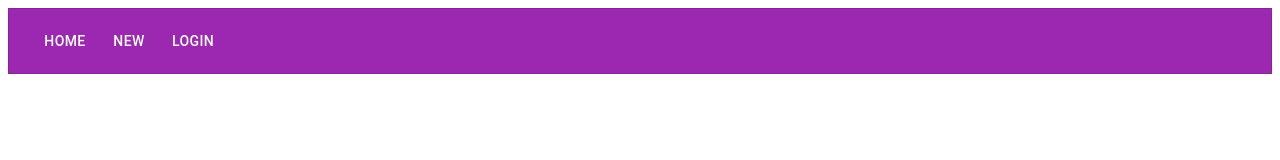
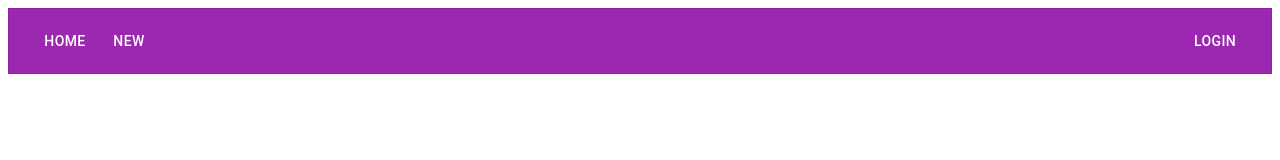
Before and after one commit to mdnrosen/recipesme-front, a React (Vite) app: page / in a window 1280 px wide. Shown: the top 160 px of the page. Built offline with nearby package versions, Linux system fonts and the light colour scheme.

Commit message:
Navbar: Login now on right side of bar, Home & New remain on left.

```diff
--- a/src/Components/Navbar.tsx
+++ b/src/Components/Navbar.tsx
@@ -6,12 +6,13 @@ import { NavigateFunction, useNavigate } from 'react-router-dom'
 interface Page {
   name: string
   path: string
+  leftAlign: boolean
 }
 
 const pages: Page[] = [
-  { name: 'Home', path: '/' },
-  { name: 'New', path: '/' },
-  { name: 'Login', path: '/' }
+  { name: 'Home', path: '/', leftAlign: true },
+  { name: 'New', path: '/', leftAlign: true},
+  { name: 'Login', path: '/', leftAlign: false }
 ]
 
 export const Navbar = () => {
@@ -31,7 +32,7 @@ export const Navbar = () => {
   return (
     <AppBar position="static" color="secondary" variant="outlined">
       <Container maxWidth="xl">
-        <Toolbar disableGutters sx={{ display: 'flex', }}>
+        <Toolbar disableGutters sx={{ display: 'flex' }}>
           <Box sx={{ flexGrow: 1, display: { xs: 'flex', md: 'none' } }}>
             <IconButton
               size="large"
@@ -61,7 +62,19 @@ export const Navbar = () => {
             </Menu>
           </Box>
           <Box sx={{ flexGrow: 1, display: { xs: 'none', md: 'flex' }, }}>
-            {pages.map((page) => (
+            {pages.filter(page => page.leftAlign).map((page) => (
+              <Button
+                key={page.name}
+                variant="text"
+                color="inherit"
+                onClick={() => handleNavButtonClick(page.path)}
+              >
+                {page.name}
+              </Button>
+            ))}
+          </Box>
+          <Box sx={{ flexGrow: 0, display: { xs: 'none', md: 'flex' }, }}>
+            {pages.filter(page => !page.leftAlign).map((page) => (
               <Button
                 key={page.name}
                 variant="text"
```
